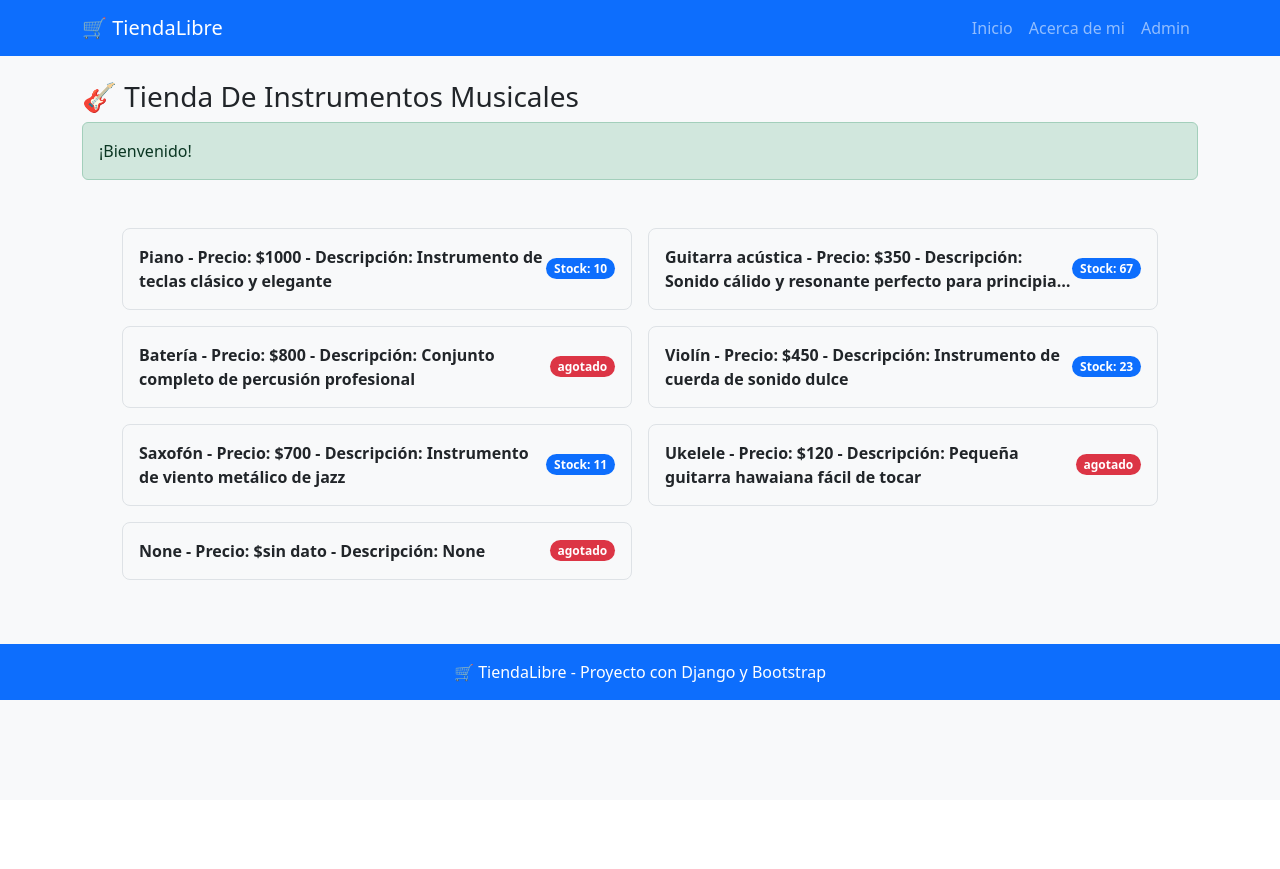
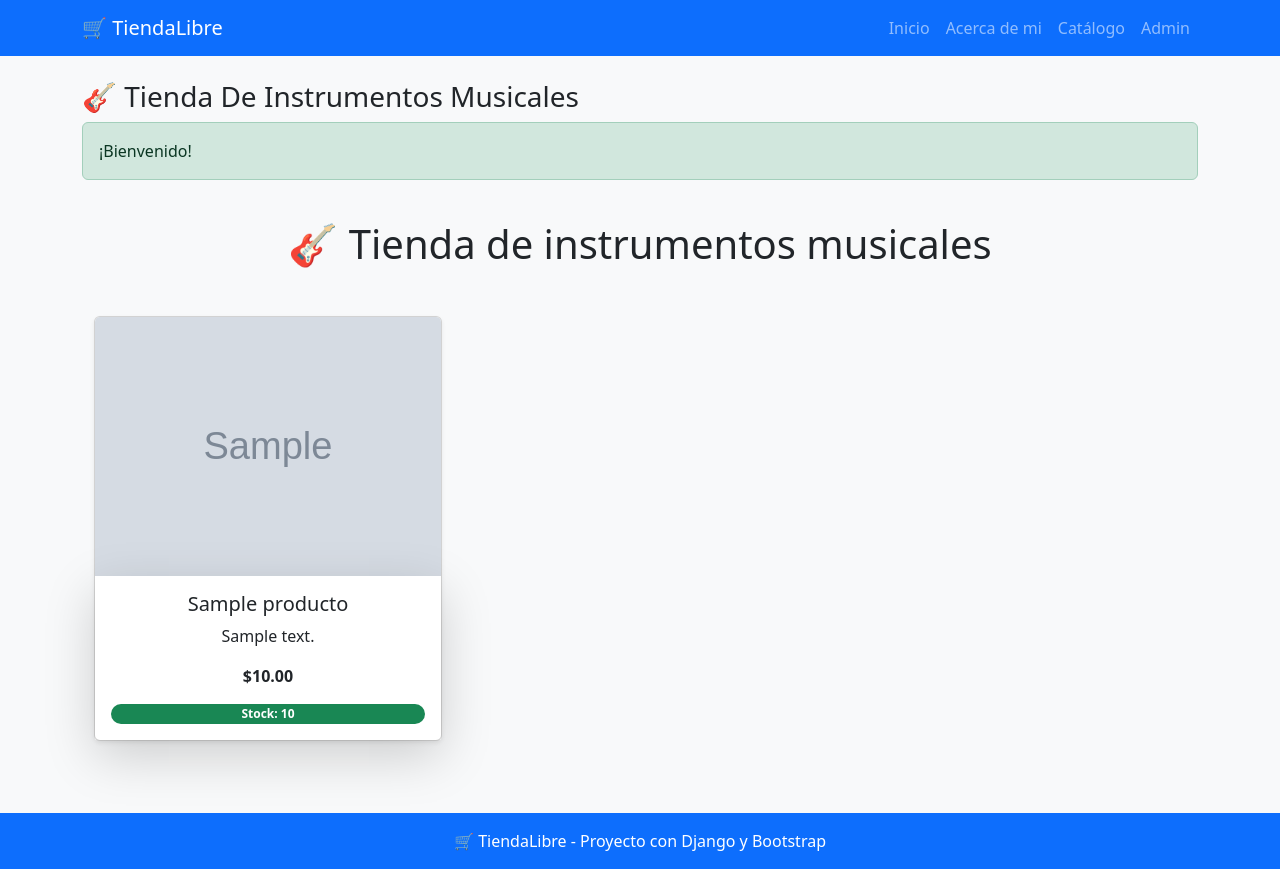
Before and after one commit to Villada-PG3/trabajo-practico-tienda-libre-bauty545, a Django app: page / in a window 1280 px wide. Before the commit the page ends 700 px from the top, so only its background shows below. Run offline with Django 5.2, Linux system fonts and the light colour scheme; tables that the repository leaves empty hold one stand-in row (values such as "Sample post"); grey boxes marked "Sample" are stand-in pictures.

Commit message:
página de detalle de producto con URL dinámica.

```diff
--- a/Tiendalibre/templates/Tiendalibre/_navbar.html
+++ b/Tiendalibre/templates/Tiendalibre/_navbar.html
@@ -1,7 +1,9 @@
 <nav class="navbar navbar-expand-lg navbar-dark bg-primary">
     <div class="container">
         <a class="navbar-brand" href="/"> 🛒 TiendaLibre</a>
-
+        {% if request.resolver_match.url_name == 'detalle_producto' %}
+            <a class="navbar-brand" href="/catalogo/">⬅</a>
+        {% endif %}
         <button class="navbar-toggler" type="button" data-bs-toggle="collapse" data-bs-target="#navbarContenido">
             <span class="navbar-toggler-icon"></span>
         </button>
@@ -11,9 +13,11 @@
                 <li class="nav-item">
                     <a class="nav-link" href="/">Inicio</a>
                 </li>
-
                 <li class= "nav-item">
                     <a class="nav-link" href="/acerca-de-mi">Acerca de mi</a>
+                </li>
+                <li class="nav-item">
+                    <a class="nav-link" href="/catalogo/">Catálogo</a>
                 </li>
                 <li class="nav-item">
                     <a class="nav-link" href="/admin/">Admin</a>
--- a/Tiendalibre/templates/Tiendalibre/home.html
+++ b/Tiendalibre/templates/Tiendalibre/home.html
@@ -10,27 +10,42 @@ Inicio - TiendaLibre
         <div class="alert alert-success" role="alert">
         ¡Bienvenido!
         </div>
-        <ul class="row g-3 list-unstyled fw-bold p-3 m-3">
-            {% for producto in productos_destacados %}
-                <li class="col-12 col-md-6">
-                    <div class="list-group-item border rounded-3 p-3 d-flex justify-content-between align-items-center h-100">
-                        <span>
-                            {{ producto.nombre|default:"sin dato" }} -
-                            Precio: ${{ producto.precio|default:"sin dato" }} -
-                            Descripción: {{ producto.descripcion|default:"sin dato"|truncatechars:50 }}
-                        </span>
+        <div class="container py-4">
+            <div class="row g-4">
+            <h1 class="col-12 text-center mb-4">{{ titulo }}</h1>
+                {% for producto in productos_destacados %}
+                    <div class="col-12 col-sm-6 col-lg-4">
+                        <div class="card h-100 shadow-sm">
+                            {% if producto.imagen %}
+                                <img src="{{ producto.imagen.url }}" class="card-img-top" alt="{{ producto.nombre }}">
+                            {% else %}
+                                <div class="d-flex align-items-center justify-content-center bg-light text-muted" style="height: 220px;">
+                                    Sin imagen
+                                </div>
+                            {% endif %}
 
-                        {% if producto.stock == 0 %}
-                            <span class="badge rounded-pill text-bg-danger">agotado</span>
-                        {% else %}
-                            <span class="badge bg-primary rounded-pill">
-                                Stock: {{ producto.stock|default:"sin dato" }}
-                            </span>
-                        {% endif %}
+                            <div class="card-body d-flex flex-column shadow-lg justify-content-center text-center">
+                                <h5 class="card-title">{{ producto.nombre }}</h5>
+                                {% if producto.descripcion %}
+                                    <p class="card-text">{{ producto.descripcion }}</p>
+                                {% endif %}
+                                <p class="card-text fw-bold">${{ producto.precio }}</p>
+
+                                {% if producto.stock == 0 %}
+                                    <span class="badge rounded-pill bg-danger justify-content-center text-center">Sin stock</spans>
+                                {% else %}
+                                    <span class="badge rounded-pill bg-success justify-content-center text-center">Stock: {{ producto.stock }}</span>
+                                {% endif %}
+                            </div>
+                        </div>
                     </div>
-                </li>
-            {% endfor %}
-        </ul>
+                {% empty %}
+                    <div class="col-12 text-center text-muted">
+                        No hay productos disponibles.
+                    </div>
+                {% endfor %}
+            </div>
+        </div>
     {% else %}
         <div class="alert alert-warning" role="alert">
         Por favor, logueese para ver los productos destacados.
--- a/Tiendalibre/views.py
+++ b/Tiendalibre/views.py
@@ -1,23 +1,13 @@
-from django.shortcuts import render
+from django.shortcuts import render, get_object_or_404
 from .models import Producto
 from random import random
 
 def home(request):
-    productos = Producto.objects.all()
-
-    productos_destacados = [
-        {'nombre': 'Piano', 'precio': 1000, 'stock': 10, 'descripcion': 'Instrumento de teclas clásico y elegante'},
-        {'nombre': 'Guitarra acústica', 'precio': 350, 'stock': 67, 'descripcion': 'Sonido cálido y resonante perfecto para principiantes'},
-        {'nombre': 'Batería', 'precio': 800, 'stock': 0, 'descripcion': 'Conjunto completo de percusión profesional'},
-        {'nombre': 'Violín', 'precio': 450, 'stock': 23, 'descripcion': 'Instrumento de cuerda de sonido dulce'},
-        {'nombre': 'Saxofón', 'precio': 700, 'stock': 11, 'descripcion': 'Instrumento de viento metálico de jazz'},
-        {'nombre': 'Ukelele', 'precio': 120, 'stock': 0, 'descripcion': 'Pequeña guitarra hawaiana fácil de tocar'},
-        {'nombre': 'None', 'precio': None, 'stock': 0, 'descripcion': 'None'},
-    ]
+    productos = Producto.objects.all()[:3]
 
     context = {
         'titulo': '🎸 Tienda de instrumentos musicales',
-        'productos_destacados': productos_destacados,
+        'productos_destacados': productos,
         'usuario_logueado': random() < 0.80,  # Simulación de usuario logueado o no
     }
 
@@ -25,3 +15,19 @@ def home(request):
 
 def sobremi(request):
     return render(request, 'Tiendalibre/sobremi.html', {})
+
+def catalogo(request):
+    productos = Producto.objects.all()
+    context = {
+        'titulo': 'Catálogo de productos',
+        'productos': productos,
+    }
+    return render(request, 'Tiendalibre/catalogo.html', context)
+
+def detalle_producto(request, pk):
+    producto = get_object_or_404(Producto, pk=pk)
+    context = {
+        'titulo': producto.nombre,
+        'producto': producto,
+    }
+    return render(request, 'Tiendalibre/detalle_producto.html', context)
--- a/config/settings.py
+++ b/config/settings.py
@@ -37,6 +37,7 @@ INSTALLED_APPS = [
     'django.contrib.sessions',
     'django.contrib.messages',
     'django.contrib.staticfiles',
+    'django.contrib.humanize',
     'Tiendalibre',
 ]
 
@@ -62,6 +63,7 @@ TEMPLATES = [
                 'django.template.context_processors.request',
                 'django.contrib.auth.context_processors.auth',
                 'django.contrib.messages.context_processors.messages',
+                'django.template.context_processors.request',
             ],
         },
     },
--- a/config/urls.py
+++ b/config/urls.py
@@ -15,15 +15,18 @@ Including another URLconf
     2. Add a URL to urlpatterns:  path('blog/', include('blog.urls'))
 """
 from django.contrib import admin
+from django.contrib.admin import views
 from django.urls import path
 from django.conf import settings
 from django.conf.urls.static import static
-from Tiendalibre.views import home, sobremi
+from Tiendalibre.views import home, sobremi, catalogo, detalle_producto
 
 urlpatterns = [
     path('admin/', admin.site.urls),
     path('', home, name='home'),
     path('acerca-de-mi/', sobremi, name='acerca-de-mi'),
+    path('catalogo/', catalogo, name='catalogo'),
+    path("producto/<int:pk>/", detalle_producto, name="detalle_producto"),
 ]
 
 if settings.DEBUG:
```
Also changed, not shown: Tiendalibre/templates/Tiendalibre/catalogo.html (added, +48 -0 lines), Tiendalibre/templates/Tiendalibre/detalle_producto.html (added, +57 -0 lines).
